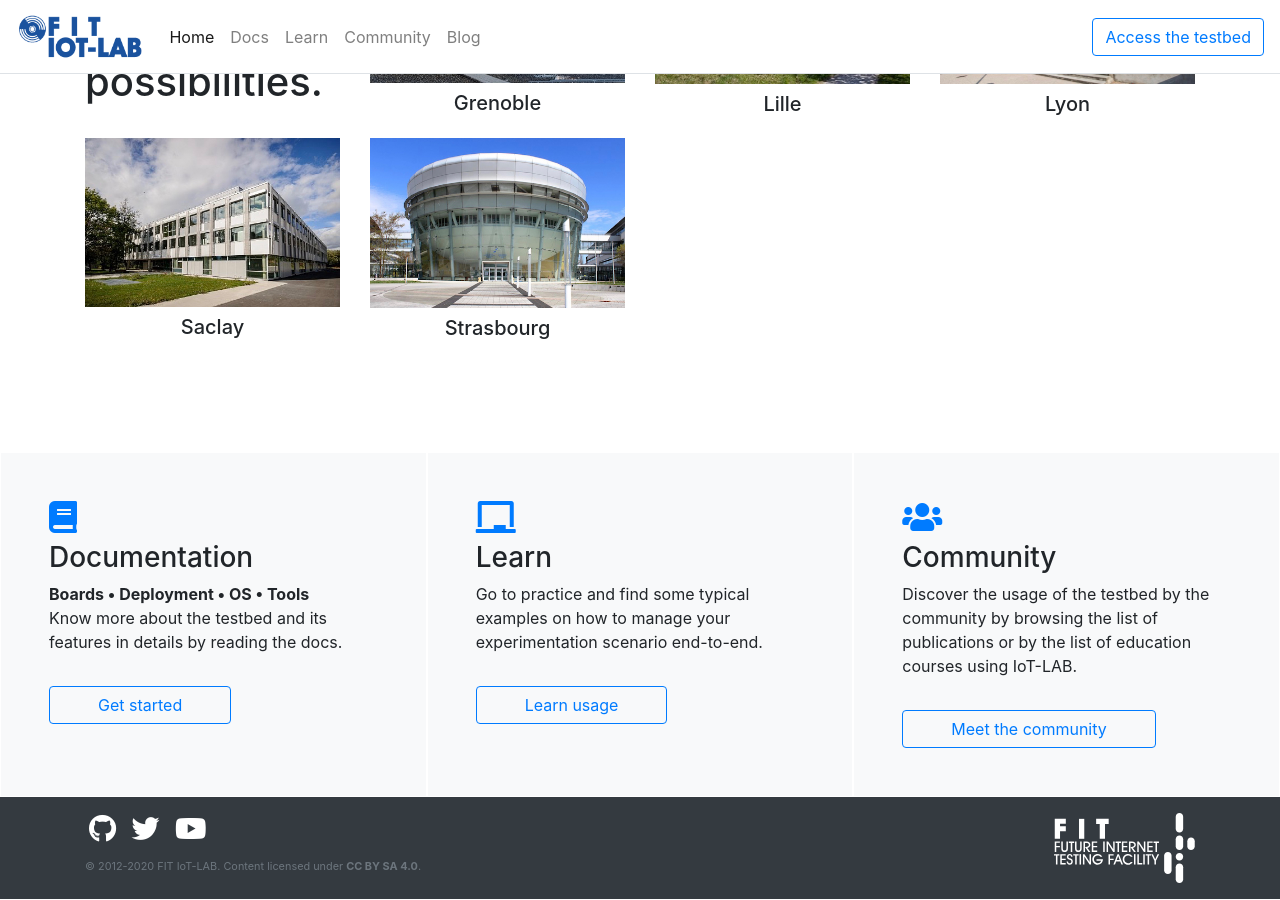
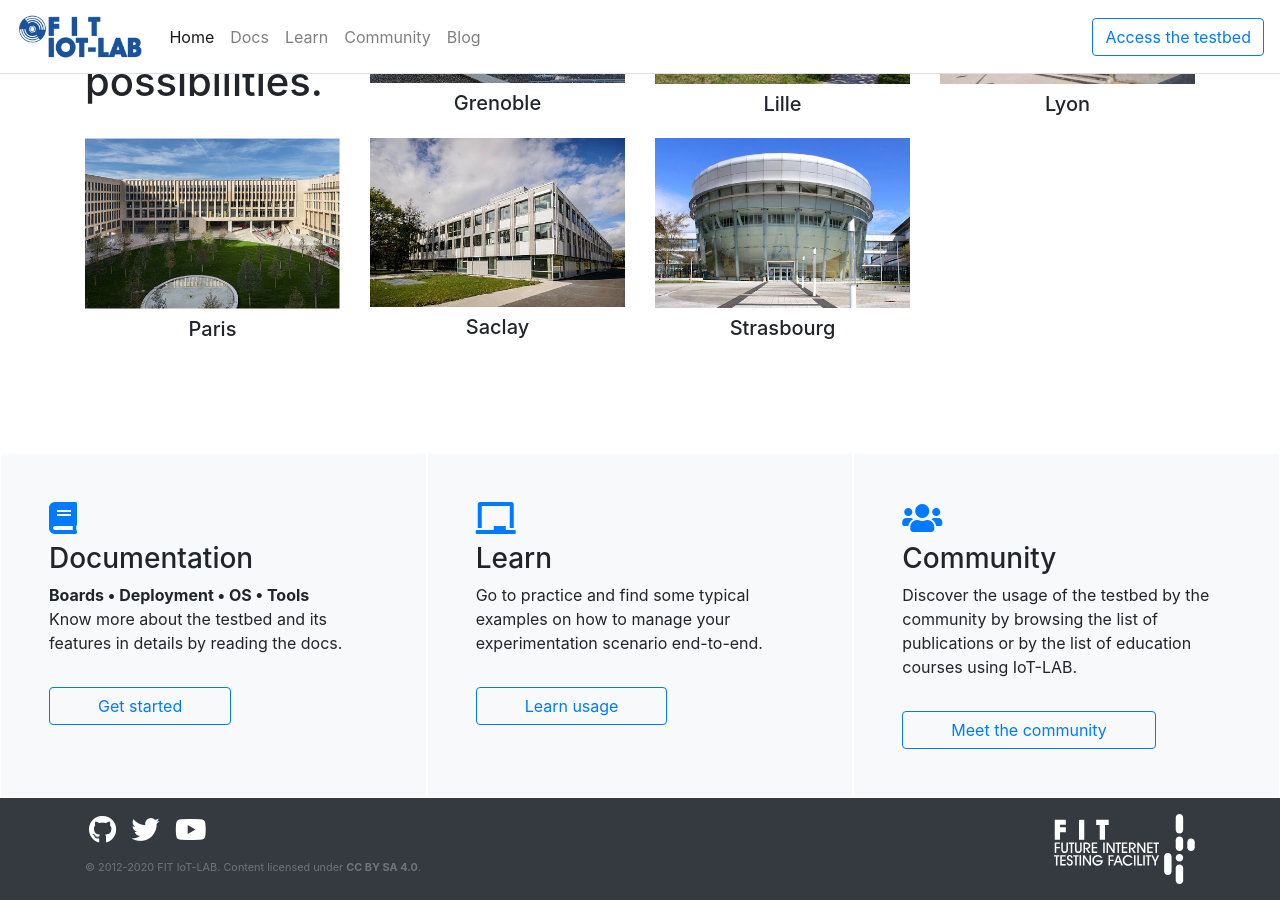
Before and after one commit to iot-lab/iot-lab.github.io, a Jekyll site: the page built from index.html, in a window 1280 px wide and 900 px high, scrolled down 7191 px. Built offline with Jekyll 4.4.1, drawn with Linux system fonts in a browser that asks for light colours; nearby versions of some CDN libraries; comment, search, counter and statistics services are not loaded.

Commit message:
home: add Telecom Paris site image (i.e. Saclay)

```diff
--- a/index.html
+++ b/index.html
@@ -296,6 +296,10 @@ style: fullwidth
                 <img class="img-fluid mb-2" src="{{ '/assets/images/sites/' | relative_url }}citi-lyon-building.jpg" alt="Citi Lyon building">
                 <h5><a class="text-reset" href="{{ '/docs/deployment/' | relative_url }}lyon">Lyon</a></h5>
             </div>
+	    <div class="col-sm-6 col-md-4 col-lg-3 text-center mb-2">
+                <img class="img-fluid mb-2" src="{{ '/assets/images/sites/' | relative_url }}telecom-paris-building.jpg" alt="Telecom Paris building">
+                <h5><a class="text-reset" href="{{ '/docs/deployment/' | relative_url }}paris">Paris</a></h5>
+            </div>
             <div class="col-sm-6 col-md-4 col-lg-3 text-center mb-2">
                 <img class="img-fluid mb-2" src="{{ '/assets/images/sites/' | relative_url }}inria-saclay-building.jpg" alt="Saclay Inria building">
                 <h5><a class="text-reset" href="{{ '/docs/deployment/' | relative_url }}saclay">Saclay</a></h5>
```
Also changed, not shown: assets/images/sites/telecom-paris-building.jpg (added).
